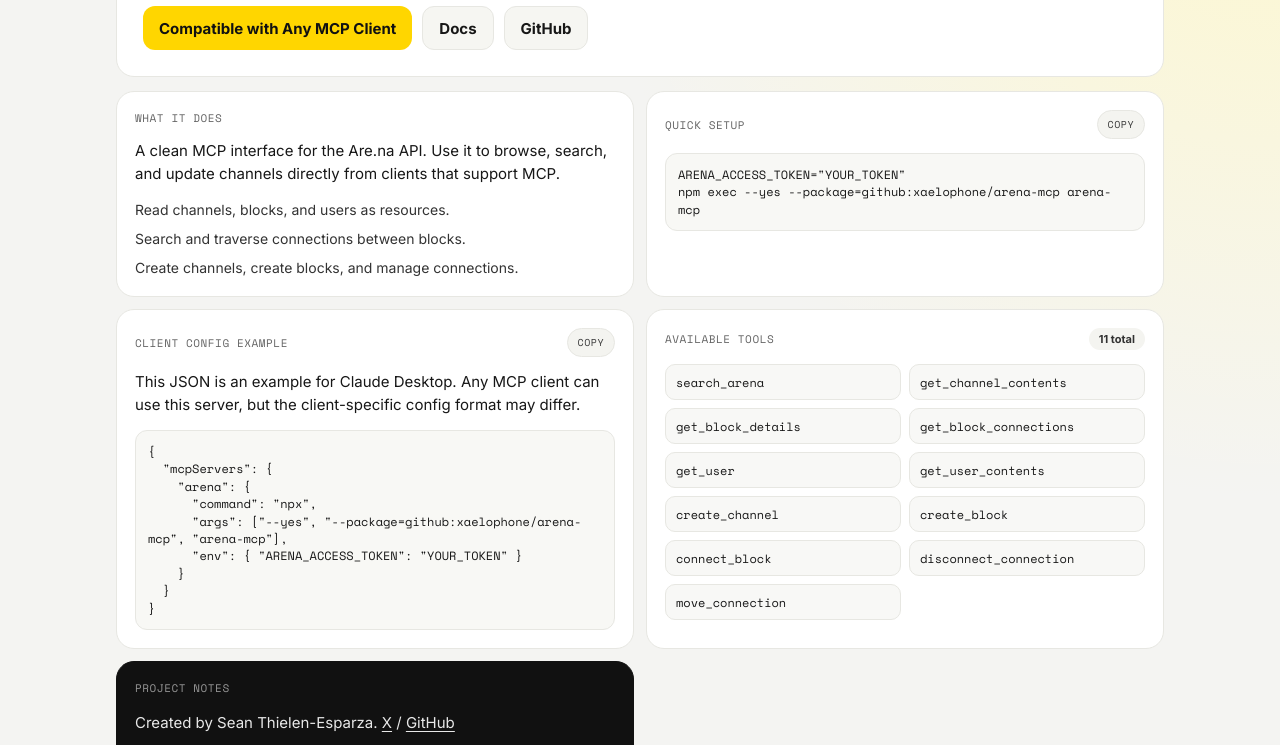
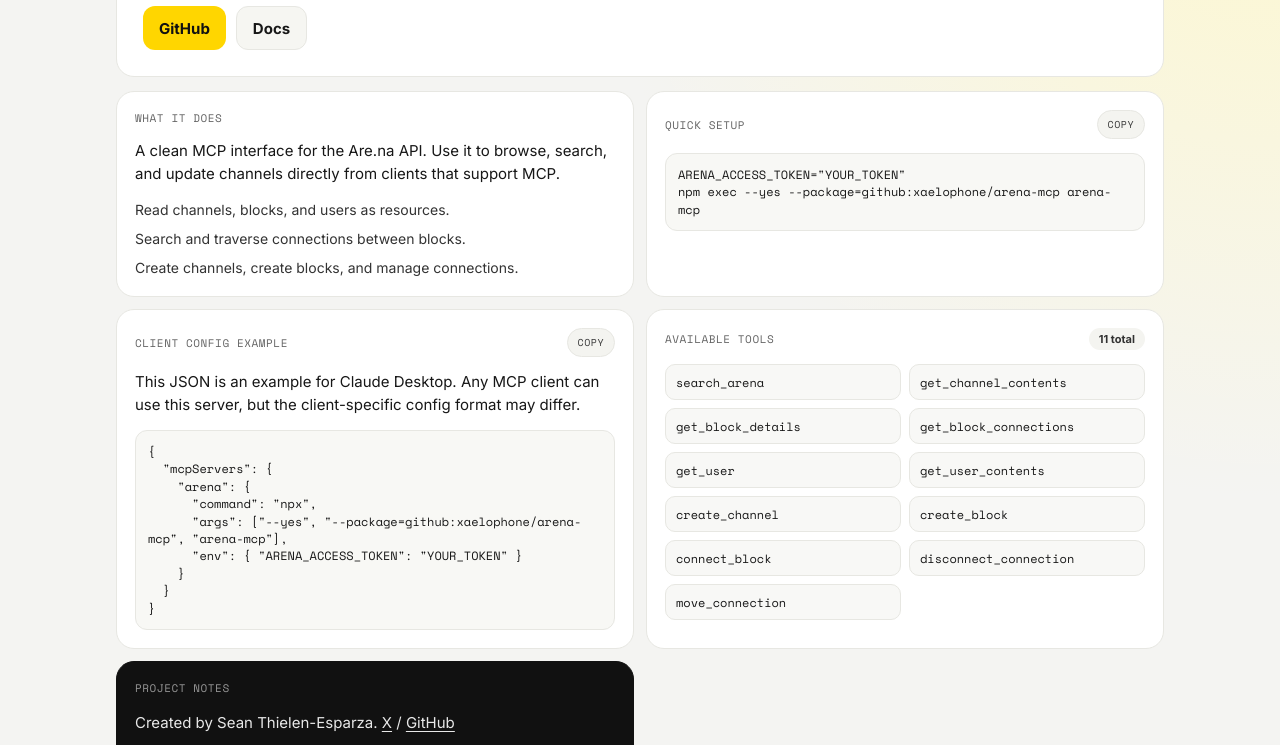
Before and after one commit to xaelophone/arena-mcp, a website: page landing/index.html in a window 1280 px wide. Shown: the part 212-957 px from the top of the page. Drawn offline with nearby package versions, Linux system fonts and the light colour scheme.

Commit message:
Make GitHub the primary hero CTA and remove compatibility button

```diff
--- a/landing/index.html
+++ b/landing/index.html
@@ -56,7 +56,14 @@
         </p>
 
         <div class="hero-actions">
-          <a class="cta-link" href="#setup">Compatible with Any MCP Client</a>
+          <a
+            class="cta-link"
+            href="https://github.com/xaelophone/arena-mcp"
+            target="_blank"
+            rel="noreferrer"
+          >
+            GitHub
+          </a>
           <a
             class="secondary-link"
             href="https://github.com/xaelophone/arena-mcp/tree/main/docs"
@@ -64,14 +71,6 @@
             rel="noreferrer"
           >
             Docs
-          </a>
-          <a
-            class="secondary-link"
-            href="https://github.com/xaelophone/arena-mcp"
-            target="_blank"
-            rel="noreferrer"
-          >
-            GitHub
           </a>
         </div>
       </header>
```
